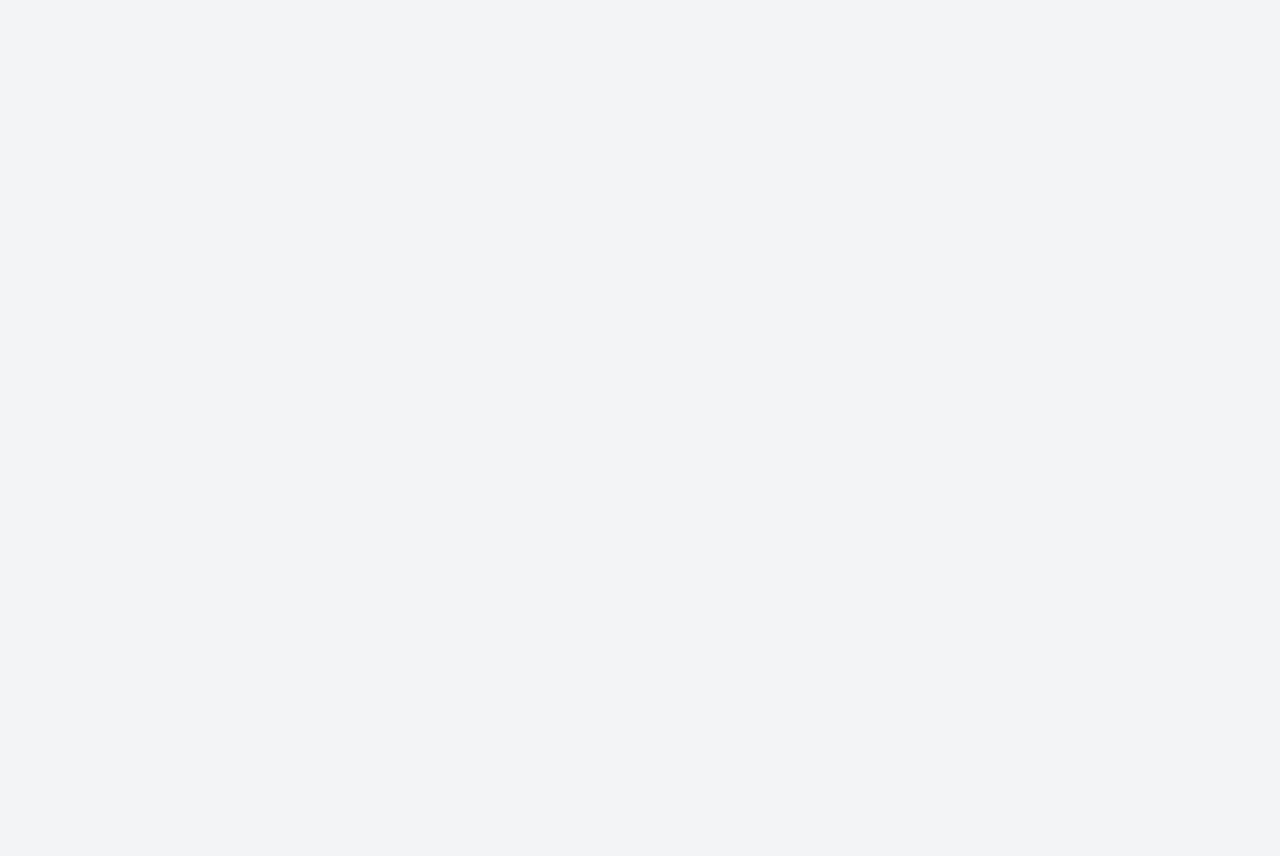
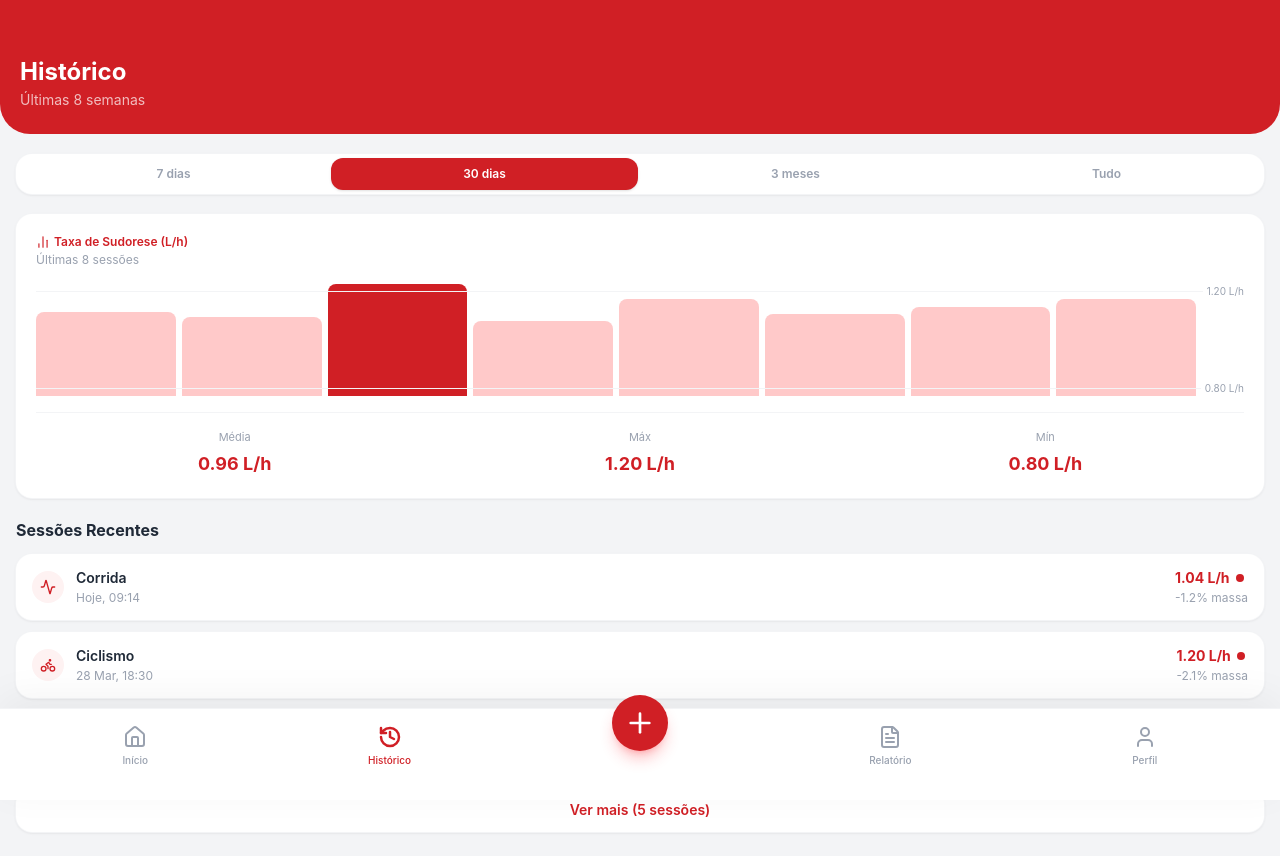
Before and after one commit to gstuchi/nutri-esportiva, a React (Vite) app: page /historico in a window 1280 px wide. Before the commit this address had no page. Shown: the top 856 px of the page. Before the commit the page ends 800 px from the top, so only its background shows below. Built offline with nearby package versions, Linux system fonts and the light colour scheme.

Commit message:
style: changed icons

```diff
--- a/src/App.jsx
+++ b/src/App.jsx
@@ -5,6 +5,7 @@
 import DuranteSessao from './screens/DuranteSessao'
 import PosSessao from './screens/PosSessao'
 import ResultadoSessao from './screens/ResultadoSessao'
+import Historico from './screens/Historico'
 
 export default function App() {
   return (
@@ -16,6 +17,7 @@
         <Route path="/durante-sessao" element={<DuranteSessao />} />
         <Route path="/pos-sessao" element={<PosSessao />} />
         <Route path="/resultado-sessao" element={<ResultadoSessao />} />
+        <Route path="/historico" element={<Historico />} />
       </Routes>
     </BrowserRouter>
   )
--- a/src/screens/Historico.jsx
+++ b/src/screens/Historico.jsx
@@ -1,18 +1,19 @@
 import { useState } from 'react'
 import { useNavigate } from 'react-router-dom'
+import { BarChart2, Activity, Bike, Trophy, Waves } from 'lucide-react'
 import BottomNav from '../components/BottomNav'
 
 const filtros = ['7 dias', '30 dias', '3 meses', 'Tudo']
 
 const sessoes = [
-  { modalidade: 'Corrida', emoji: '🏃', data: 'Hoje, 09:14', taxa: 1.04, massa: -1.2 },
-  { modalidade: 'Ciclismo', emoji: '🚴', data: '28 Mar, 18:30', taxa: 1.20, massa: -2.1 },
-  { modalidade: 'Corrida', emoji: '🏃', data: '26 Mar, 07:00', taxa: 0.85, massa: -0.8 },
-  { modalidade: 'Futebol', emoji: '⚽', data: '24 Mar, 17:00', taxa: 0.95, massa: -1.0 },
-  { modalidade: 'Natação', emoji: '🏊', data: '22 Mar, 08:00', taxa: 0.70, massa: -0.6 },
-  { modalidade: 'Corrida', emoji: '🏃', data: '20 Mar, 07:15', taxa: 1.10, massa: -1.5 },
-  { modalidade: 'Ciclismo', emoji: '🚴', data: '18 Mar, 17:00', taxa: 0.90, massa: -1.1 },
-  { modalidade: 'Futebol', emoji: '⚽', data: '16 Mar, 16:30', taxa: 1.05, massa: -1.3 },
+  { modalidade: 'Corrida', icon: Activity, data: 'Hoje, 09:14', taxa: 1.04, massa: -1.2 },
+  { modalidade: 'Ciclismo', icon: Bike, data: '28 Mar, 18:30', taxa: 1.20, massa: -2.1 },
+  { modalidade: 'Corrida', icon: Activity, data: '26 Mar, 07:00', taxa: 0.85, massa: -0.8 },
+  { modalidade: 'Futebol', icon: Trophy, data: '24 Mar, 17:00', taxa: 0.95, massa: -1.0 },
+  { modalidade: 'Natação', icon: Waves, data: '22 Mar, 08:00', taxa: 0.70, massa: -0.6 },
+  { modalidade: 'Corrida', icon: Activity, data: '20 Mar, 07:15', taxa: 1.10, massa: -1.5 },
+  { modalidade: 'Ciclismo', icon: Bike, data: '18 Mar, 17:00', taxa: 0.90, massa: -1.1 },
+  { modalidade: 'Futebol', icon: Trophy, data: '16 Mar, 16:30', taxa: 1.05, massa: -1.3 },
 ]
 
 const dadosGrafico = [0.90, 0.85, 1.20, 0.80, 1.04, 0.88, 0.95, 1.04]
@@ -57,7 +58,7 @@
         <div className="bg-white rounded-2xl p-5 shadow-sm ring-1 ring-gray-100">
           <div className="mb-4">
             <p className="text-xs font-semibold text-[var(--color-primary)] flex items-center gap-1">
-              📊 Taxa de Sudorese (L/h)
+              <BarChart2 className="w-3.5 h-3.5" /> Taxa de Sudorese (L/h)
             </p>
             <p className="text-xs text-gray-400 mt-0.5">Últimas 8 sessões</p>
           </div>
@@ -123,11 +124,14 @@
                 key={i}
                 className="bg-white rounded-2xl px-4 py-3.5 shadow-sm ring-1 ring-gray-100 flex items-center justify-between"
               >
-                <div>
-                  <p className="text-sm font-semibold text-[var(--color-text)]">
-                    {s.modalidade} {s.emoji}
-                  </p>
-                  <p className="text-xs text-gray-400 mt-0.5">{s.data}</p>
+                <div className="flex items-center gap-3">
+                  <div className="p-2 rounded-full bg-red-50 text-[var(--color-primary)]">
+                    <s.icon className="w-4 h-4" />
+                  </div>
+                  <div>
+                    <p className="text-sm font-semibold text-[var(--color-text)]">{s.modalidade}</p>
+                    <p className="text-xs text-gray-400 mt-0.5">{s.data}</p>
+                  </div>
                 </div>
                 <div className="text-right">
                   <p className="text-sm font-bold text-[var(--color-primary)] flex items-center gap-1.5">
```
Also changed, not shown: 1 other file (tests, documents, lock files or other folders).
